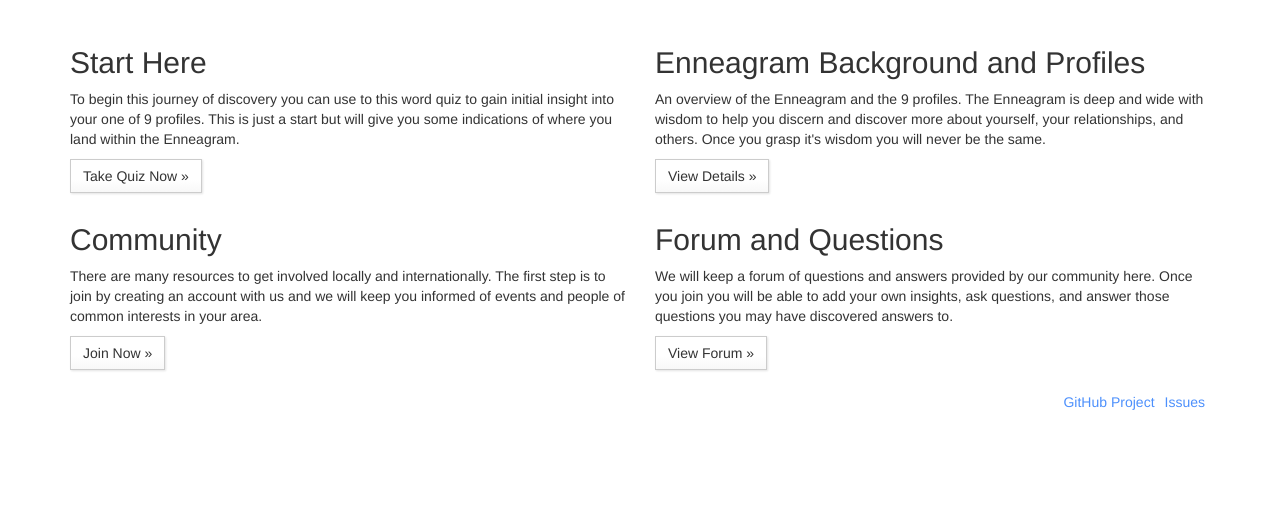
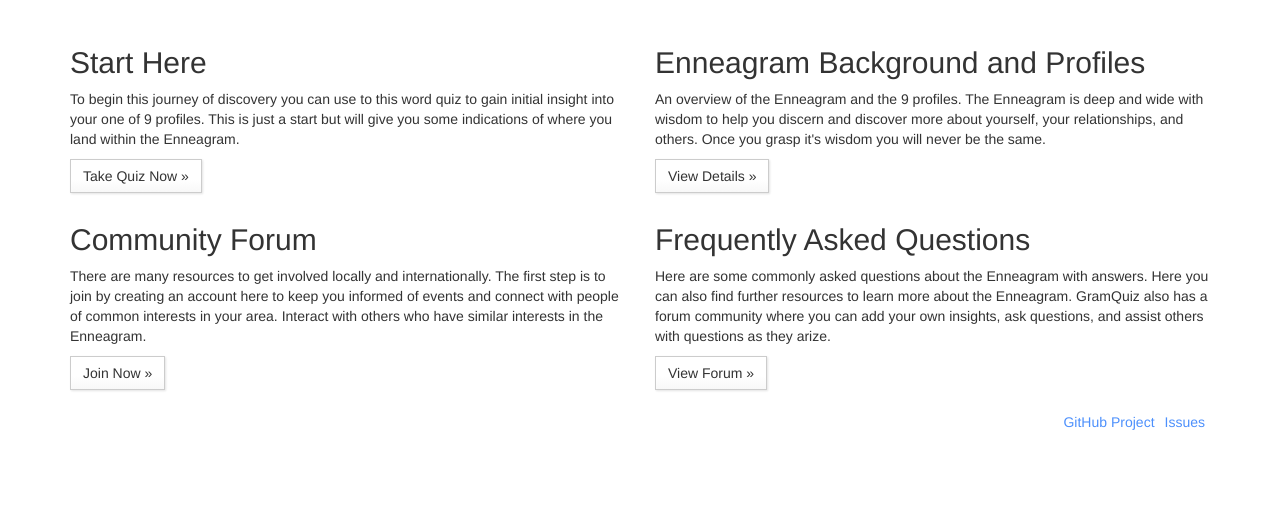
Before and after one commit to yodacom/gramquiz2, a Node project: template views/home.pug in a window 1280 px wide. Shown: the part 304-824 px from the top of the page. Before the commit the page ends 714 px from the top, so only its background shows below. Run offline with Node 20 templates, Linux system fonts and the light colour scheme; the template is opened without the code that fills it, so the values that code supplies are empty; style sheets or scripts are compiled from the project's sources; some libraries are stand-ins or nearby versions.

Commit message:
added faq

```diff
--- a/views/home.pug
+++ b/views/home.pug
@@ -19,12 +19,13 @@ block content
         a.btn.btn-default(href='/profilesOverview', role='button') View Details »
 
     .col-sm-6
-      h2 Community
-      p There are many resources to get involved locally and internationally.  The first step is to join by creating an account with us and we will keep you informed of events and people of common interests in your area.
+      h2 Community Forum
+
+      p There are many resources to get involved locally and internationally.  The first step is to join by creating an account here to keep you informed of events and connect with people of common interests in your area. Interact with others who have similar interests in the Enneagram.
       p
         a.btn.btn-default(href='/comingSoon', role='button') Join Now »
     .col-sm-6
-      h2 Forum and Questions
-      p We will keep a forum of questions and answers provided by our community here. Once you join you will be able to add your own insights, ask questions, and answer those questions you may have discovered answers to.
+      h2 Frequently Asked Questions
+      p Here are some commonly asked questions about the Enneagram with answers. Here you can also find further resources to learn more about the Enneagram. GramQuiz also has a forum community where you can add your own insights, ask questions, and assist others with questions as they arize.
       p
-        a.btn.btn-default(href='/comingSoon', role='button') View Forum »
+        a.btn.btn-default(href='/Faq.pug', role='button') View Forum »
--- a/views/layout.pug
+++ b/views/layout.pug
@@ -18,7 +18,7 @@ html
     script(src='/js/lib/bootstrap.min.js')
     block scripts
 
-    // Google Analytics: change UA-XXXXX-X to be your site's ID
+    // Google Analytics:
     script.
       (function(i,s,o,g,r,a,m){i['GoogleAnalyticsObject']=r;i[r]=i[r]||function(){
       (i[r].q=i[r].q||[]).push(arguments)},i[r].l=1*new Date();a=s.createElement(o),
--- a/views/loginLayout.pug
+++ b/views/loginLayout.pug
@@ -17,7 +17,7 @@ html
 
     block scripts
 
-    // Google Analytics: change UA-XXXXX-X to be your site's ID
+    // Google Analytics:
     script.
       (function(i,s,o,g,r,a,m){i['GoogleAnalyticsObject']=r;i[r]=i[r]||function(){
       (i[r].q=i[r].q||[]).push(arguments)},i[r].l=1*new Date();a=s.createElement(o),
```
Also changed, not shown: views/forumQuestions.pug (deleted).
